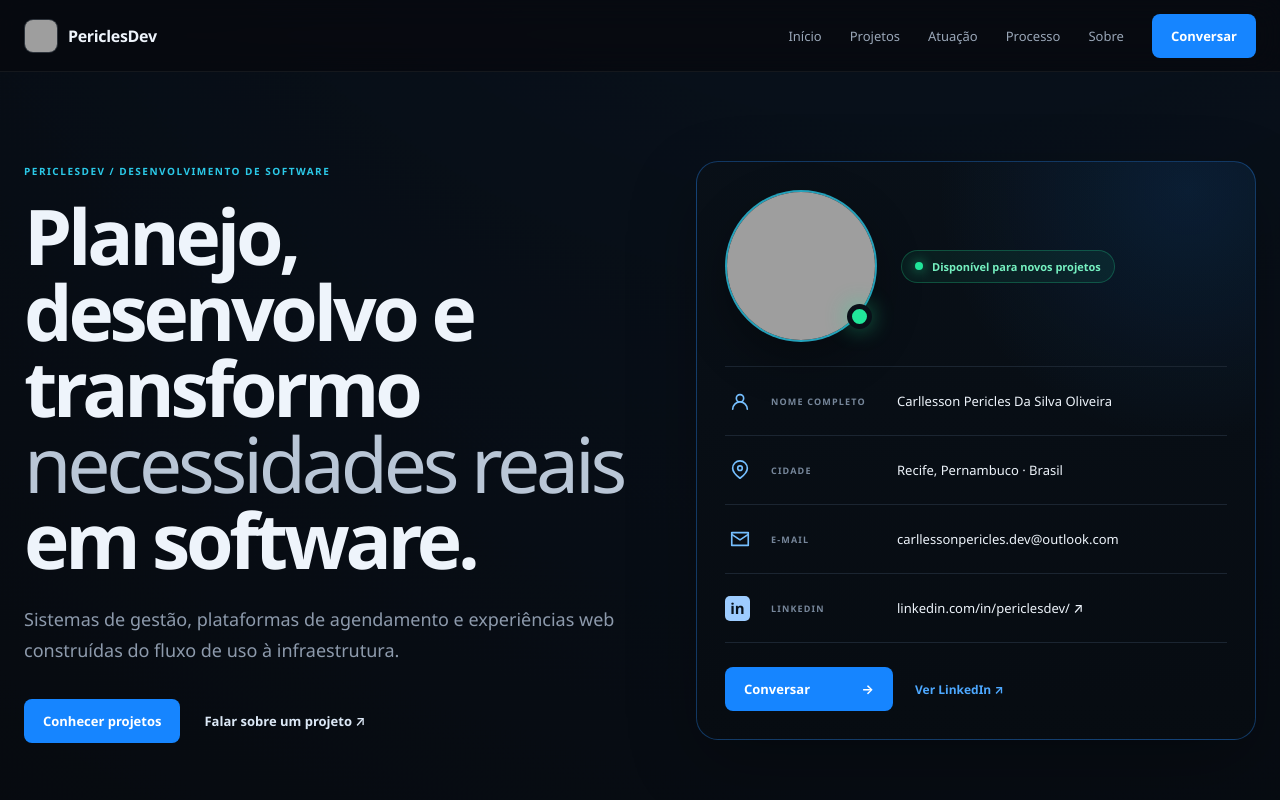
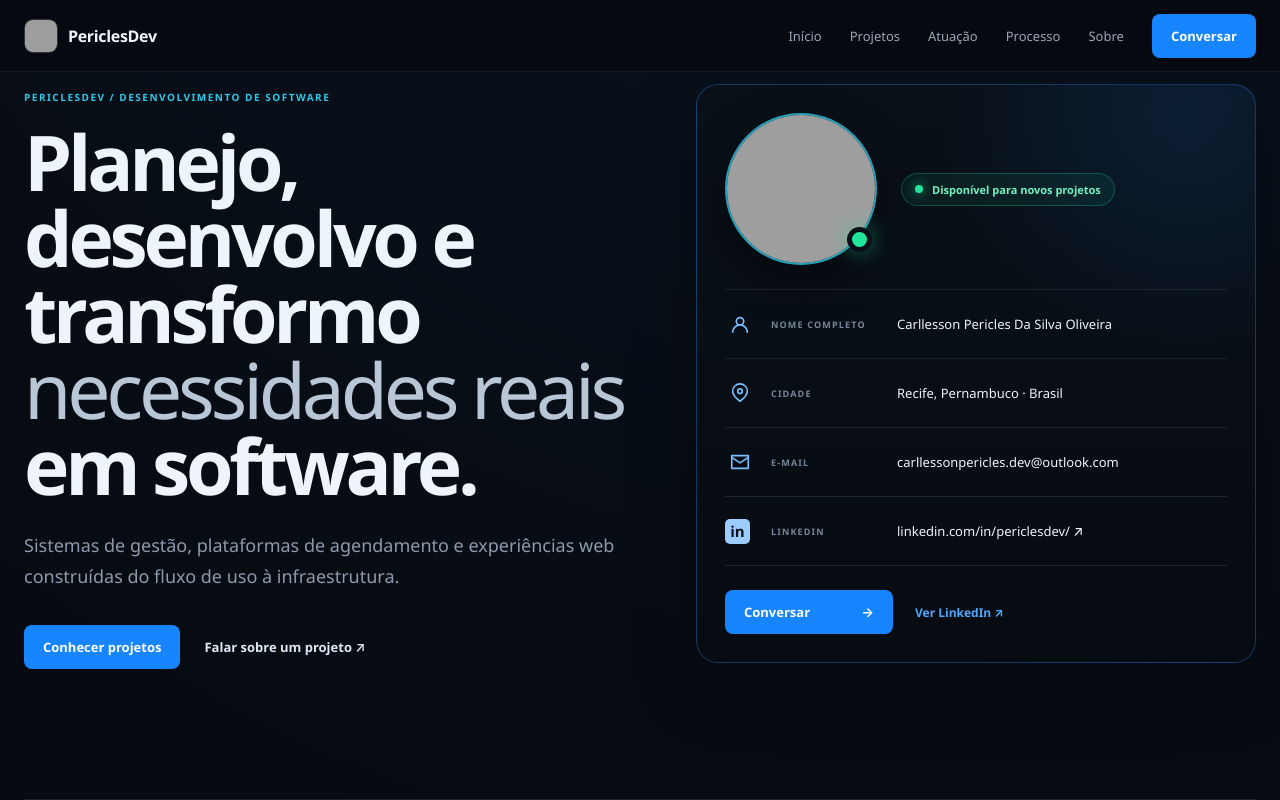
Before and after one commit to Pericles-cmyk/periclesdev-portfolio, an Astro site: page / in a window 1280 px wide. Shown: the top 800 px of the page. Built offline with nearby package versions, Linux system fonts and the light colour scheme; Astro itself is replaced by a stand-in of ours; no server answers; grey boxes are pictures that could not be loaded.

Commit message:
Alinha estado inicial do hero ao topo da viewport

```diff
--- a/src/styles/global.css
+++ b/src/styles/global.css
@@ -116,13 +116,13 @@ img { max-width: 100%; }
 
 .portfolio-hero {
   width: min(var(--content), calc(100% - 48px));
-  min-height: 690px;
+  min-height: calc(100svh - 72px);
   margin: 0 auto;
-  padding: 86px 0 72px;
+  padding: 12px 0 20px;
   display: grid;
   grid-template-columns: minmax(0, 1fr) minmax(470px, 560px);
   gap: 64px;
-  align-items: center;
+  align-items: start;
   border-bottom: 1px solid var(--line-soft);
 }
 .portfolio-hero__copy { max-width: 820px; }
```
